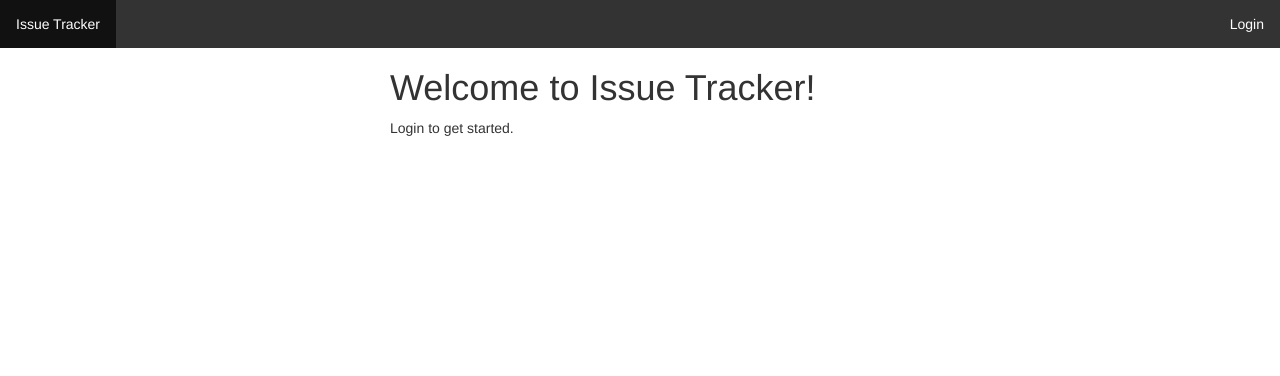
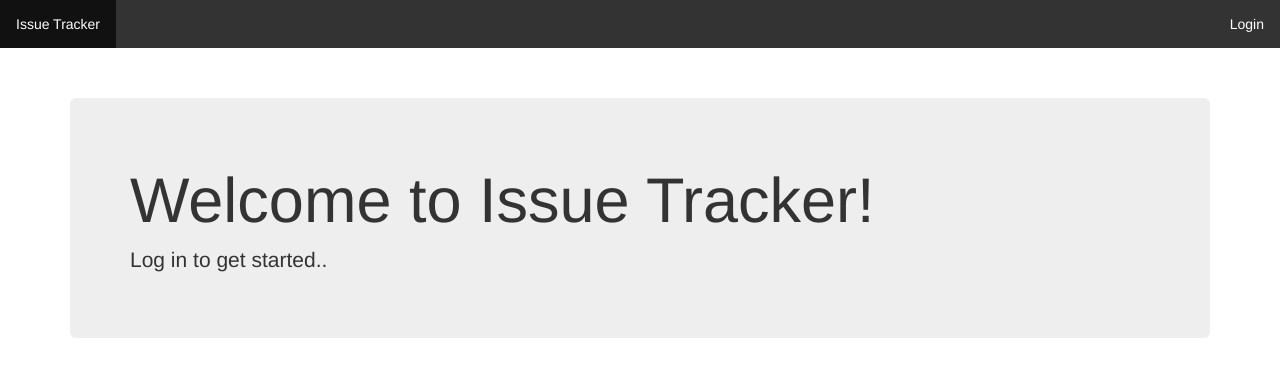
Before and after one commit to jessicasobreviela/asw_client_web, an Angular app: page / in a window 1280 px wide. Shown: the top 376 px of the page. Built offline with nearby package versions, Linux system fonts and the light colour scheme.

Commit message:
add jumbotron to index page and minor changes

```diff
--- a/src/app/app.component.html
+++ b/src/app/app.component.html
@@ -6,7 +6,7 @@
   <div *ngIf="logued">
     <li><a routerLink="/issues"> {{title}} </a></li>
     <li><a routerLink="/issues">Issues</a></li>
-    <li><a routerLink="/issue"> New Issue </a></li>
+    <li><a routerLink="/issues/new"> New Issue </a></li>
     <li style="float:right" (click)="logout()"><a routerLink="/">Logout</a></li>
     <li style="float:right"><a routerLink="/user">User</a></li>
   </div>
--- a/src/app/start-page/start-page.component.css
+++ b/src/app/start-page/start-page.component.css
@@ -1,4 +1,4 @@
 body {
-  max-width: 500px;
-  margin: auto;
+
+  margin: 50px;
 }
--- a/src/app/start-page/start-page.component.html
+++ b/src/app/start-page/start-page.component.html
@@ -1,4 +1,10 @@
 <body>
-  <h1>Welcome to Issue Tracker!</h1>
-  <p>Login to get started. </p>
+<div class="container">
+  <div class="col-md-20">
+  <div class="jumbotron">
+    <h1>Welcome to Issue Tracker!</h1>
+    <p>Log in to get started..</p>
+  </div>
+  </div>
+</div>
 </body>
--- a/src/index.html
+++ b/src/index.html
@@ -2,7 +2,7 @@
 <html lang="en">
 <head>
   <meta charset="utf-8">
-  <title>AswClientWeb</title>
+  <title>ASW Web Client</title>
   <base href="/">
 
   <meta name="viewport" content="width=device-width, initial-scale=1">
```
Also changed, not shown: 1 other file (tests, documents, lock files or other folders).
